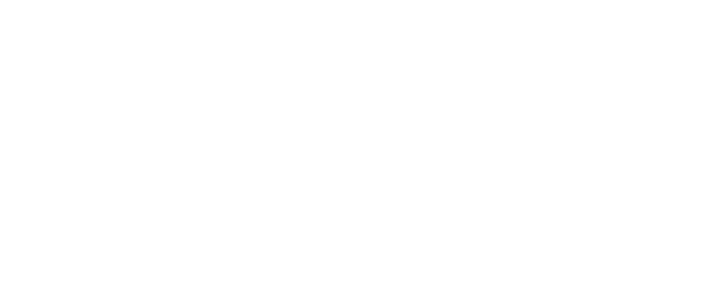
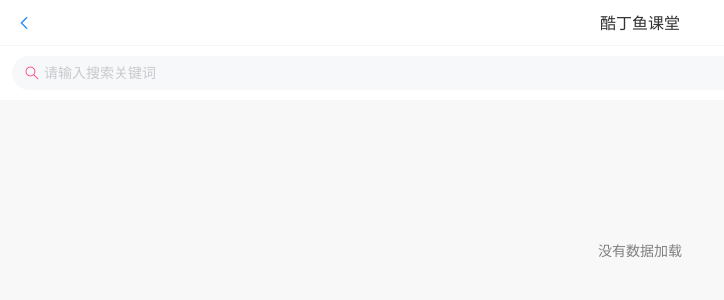
Before and after one commit to lzk2636/ts-musicroom, a Vue app: page /search in a window 1280 px wide. Shown: the top 300 px of the page, without its empty margins (0-724 px from the left). Built offline with nearby package versions, Linux system fonts and the light colour scheme; sample sign-in values are in the browser's storage.

Commit message:
搜索任务完成

```diff
--- a/src/App.vue
+++ b/src/App.vue
@@ -7,5 +7,6 @@
 <style lang="less">
 html,body{
     height: 100%;
+    background-color: #f8f8f8;
 };
 </style>
--- /dev/null
+++ b/src/components/CourseList.vue
@@ -0,0 +1,74 @@
+<template>
+  <div class="course-container">
+    <div class="course-item" v-for="(item, index) in couseres" :key="index">
+      <img :src="item.icon" @click="ImageUrl(item.icon)" />
+      <div class="title">{{item.title}}</div>
+      <div class="desc">{{item.subtitle}}</div>
+      <button plain size="mini">{{['初级','中级','高级'][item.level-1]}}</button>
+    </div>
+  </div>
+</template>
+
+<script lang="ts">
+import { Vue, Component, Prop } from "vue-property-decorator";
+@Component
+export default class CourseList extends Vue {
+
+
+  @Prop(Array) couseres!: object[]
+  ImageUrl(icon: string) {
+    console.log(icon);
+  }
+}
+</script>
+
+<style lang="less" scoped>
+.course-container {
+  display: flex;
+  flex-wrap: wrap;
+  justify-content: space-between;
+  /* width: 100%; */
+  padding: 15px;
+}
+.course-item {
+  box-sizing: border-box;
+  display: flex;
+  flex-direction: column;
+  align-items: center;
+  justify-content: space-evenly;
+  padding: 15x;
+  text-align: center;
+  height: 158px;
+  width: 167px;
+  margin-bottom: 15px;
+  background-color: #fff;
+  border-radius: 3px;
+}
+
+.course-item img {
+  height: 42px;
+  width: 52px;
+}
+
+.course-item .title {
+  font-size: 15x;
+  font-weight: 400;
+}
+
+.course-item .desc {
+  font-size: 10px;
+  color: #a8a8a8;
+}
+
+.course-item button {
+  display: flex;
+  /* width: 84rpx;
+  height: 24rpx; */
+  width: 42px;
+  border: 1px solid #ffb57d;
+  font-size: 11px;
+  border-radius: 5px;
+  color: #ffb57d;
+  background-color: #fff;
+}
+</style>
--- a/src/main.ts
+++ b/src/main.ts
@@ -5,7 +5,9 @@
 
 Vue.config.productionTip = false
 // console.log(process.env)
+import vant from 'vant';
 import 'vant/lib/index.css';
+Vue.use(vant)
 new Vue({
   router,
   store,
--- a/src/router/index.ts
+++ b/src/router/index.ts
@@ -38,6 +38,10 @@
     path:"/course-detail/:id",
     component:()=>import('@/views/course-detail')
   },
+  {
+    path:"/search",
+    component:()=>import('@/views/search')
+  },
 
 ]
 
--- a/src/views/home/index.vue
+++ b/src/views/home/index.vue
@@ -1,6 +1,6 @@
 <template>
   <div class="home-container">
-    <van-search shape="round" background="#ffffff" placeholder="请输入搜索关键词">
+    <van-search shape="round" background="#ffffff" placeholder="请输入搜索关键词" @click="$router.push('/search')">
       <template slot="left-icon">
         <van-icon name="search" />
       </template>
--- /dev/null
+++ b/src/views/search/index.vue
@@ -0,0 +1,78 @@
+<template>
+  <div>
+    <van-nav-bar left-arrow @click-left="$router.back()" title="酷丁鱼课堂" />
+    <van-search
+      v-model="value"
+      @focus="focus"
+      shape="round"
+      placeholder="请输入搜索关键词"
+      @search="onSearch"
+      @cancel="onCancel"
+      :show-action="isFous"
+    >
+      <template slot="left-icon">
+        <van-icon name="search" />
+      </template>
+    </van-search>
+
+      <div class="empty" v-if="searchResult.length===0">
+        <div class="title">没有数据加载</div>
+      </div>
+
+    <course-list :couseres="searchResult"></course-list>
+  </div>
+</template>
+<script lang="ts">
+import { Vue, Component } from "vue-property-decorator";
+import http from "@/utils/http";
+import CourseList from "@/components/CourseList.vue";
+@Component({
+  components: {
+    CourseList
+  }
+})
+export default class Searcher extends Vue {
+  value = "";
+  isFous = false;
+  searchResult = [];
+  focus() {
+    this.isFous = true;
+  }
+  async onSearch() {
+    const res = await http({
+      url: "course/search",
+      params: {
+        name: this.value
+      }
+    });
+    if (res.data.status === 0) {
+      this.searchResult = res.data.message;
+    }
+    // this.$toast(this.value);
+  }
+  onCancel() {
+    // this.$toast("取消");
+    this.isFous = false;
+    this.value = "";
+    this.onSearch();
+  }
+}
+</script>
+
+<style lang="less" scoped>
+.van-icon {
+  color: #ff4488;
+}
+.empty {
+  display: flex;
+  justify-content: center;
+  align-items: center;
+  width: 100%;
+  height: 300px;
+}
+
+.empty .title {
+  font-size: 14px;
+  color: gray;
+}
+</style>
```
